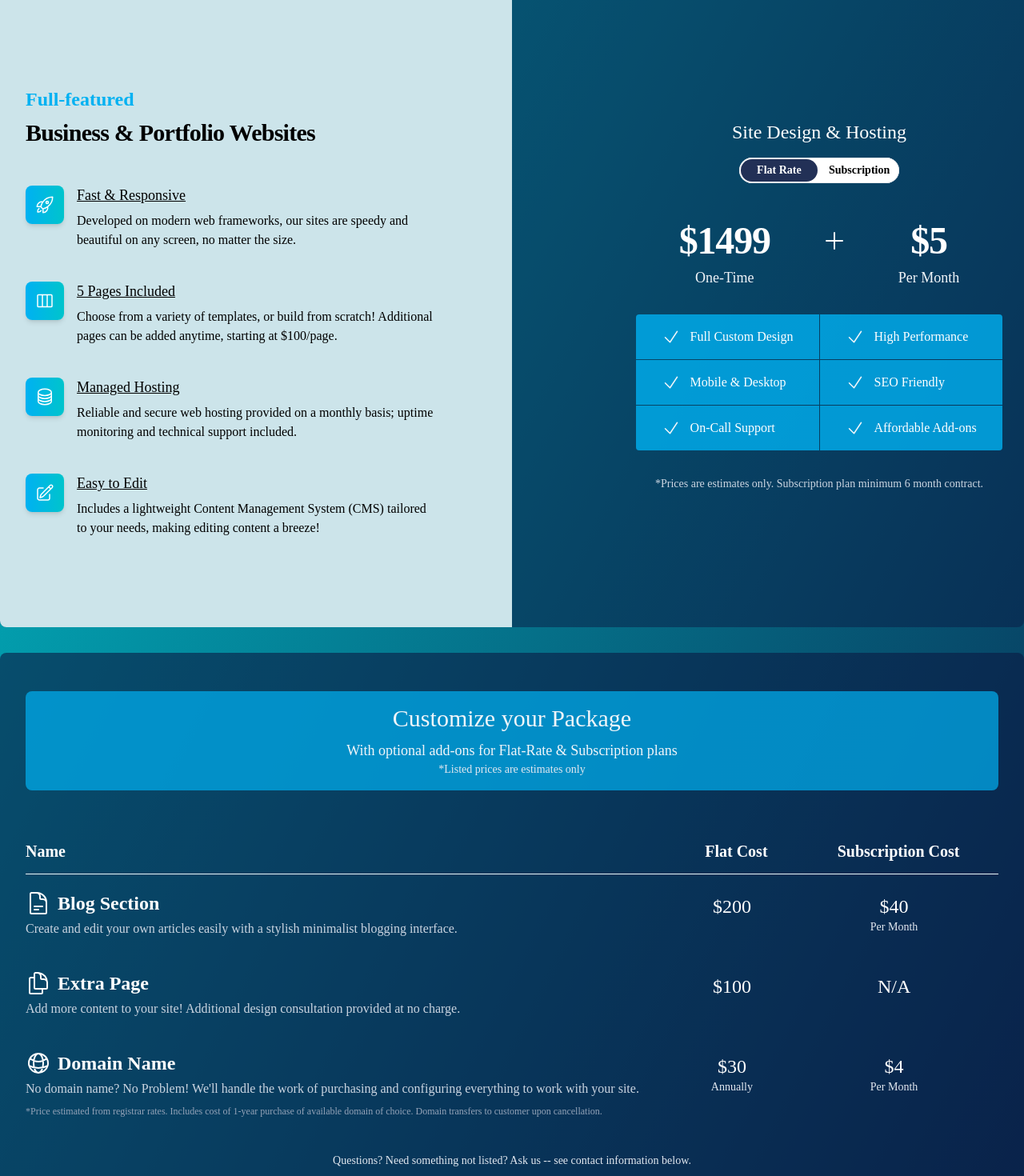
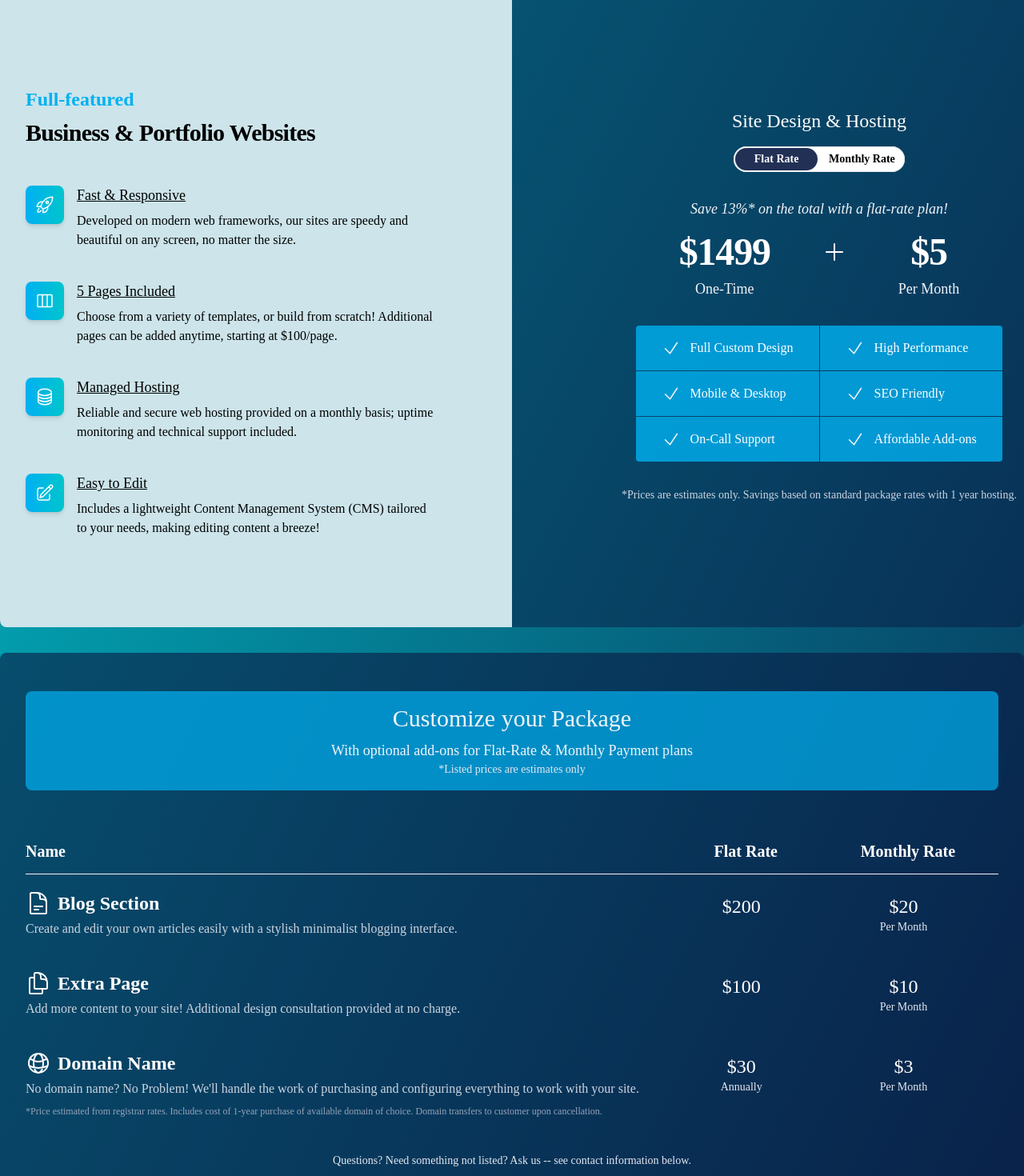
Before and after one commit to PiraTechnics/cerulean-web-studio, a Next.js app: page /pricing in a window 1280 px wide. Shown: the part 380-1850 px from the top of the page at 80% size. Built offline with nearby package versions, Linux system fonts and the light colour scheme.

Commit message:
Pricing updates - monthly rate plan

```diff
--- a/app/data.ts
+++ b/app/data.ts
@@ -274,12 +274,14 @@ export const packagePricing = {
       subLabel1: "One-Time",
       price2: 5,
       subLabel2: "Per Month",
+      desc: "Save 13%* on the total with a flat-rate plan!",
     },
     {
-      value: "subscription",
-      label: "Subscription",
+      value: "monthlyrate",
+      label: "Monthly Rate",
       price1: 149,
       subLabel1: "Per Month",
+      desc: "Pay over time with a 12 month contract!",
     },
   ],
   featureChecklist: [
@@ -304,7 +306,7 @@ export const packagePricing = {
       name: "Blog Section",
       value: "blog",
       price1: 200,
-      price2: 40,
+      price2: 20,
       label2: "Per Month",
       icon: DocumentTextIcon as HeroIcon,
       description:
@@ -314,6 +316,8 @@ export const packagePricing = {
       name: "Extra Page",
       value: "extrapage",
       price1: 100,
+      price2: 10,
+      label2: "Per Month",
       icon: DocumentDuplicateIcon as HeroIcon,
       description:
         "Add more content to your site! Additional design consultation provided at no charge.",
@@ -322,7 +326,7 @@ export const packagePricing = {
       name: "Domain Name",
       value: "manageddomain",
       price1: 30,
-      price2: 4,
+      price2: 3,
       label1: "Annually",
       label2: "Per Month",
       icon: GlobeAltIcon as HeroIcon,
--- a/app/ui/sections/package-addons.tsx
+++ b/app/ui/sections/package-addons.tsx
@@ -9,7 +9,7 @@ export const AddOns = () => {
             Customize your Package
           </h2>
           <p className="mt-2 sm:text-lg text-slate-100">
-            With optional add-ons for Flat-Rate & Subscription plans
+            With optional add-ons for Flat-Rate & Monthly Payment plans
           </p>
           <p className="text-sm text-slate-200">
             *Listed prices are estimates only
@@ -27,10 +27,10 @@ export const AddOns = () => {
                 Name
               </th>
               <th scope="col" className="py-3.5 pl-3 pr-4 text-center sm:pr-0">
-                Flat Cost
+                Flat Rate
               </th>
               <th scope="col" className="py-3.5 pl-3 pr-4 text-center sm:pr-0">
-                Subscription Cost
+                Monthly Rate
               </th>
             </tr>
           </thead>
--- a/app/ui/sections/package-pricing.tsx
+++ b/app/ui/sections/package-pricing.tsx
@@ -13,6 +13,7 @@ type pricingProps = {
     subLabel1: string;
     price2?: number;
     subLabel2?: string;
+    desc: string;
   }>;
 };
 
@@ -26,7 +27,7 @@ export const PackagePricing = ({
   return (
     <div className="px-6 py-16 sm:py-24 lg:flex lg:items-center lg:justify-end lg:bg-none lg:px-0 lg:pl-8">
       <div className="mx-auto w-full max-w-lg space-y-8 lg:mx-0">
-        <div className="mb-8">
+        <div className="">
           <h2 className="text-white text-center text-2xl">{header}</h2>
           <div className="py-4 flex justify-center">
             <RadioGroup
@@ -37,6 +38,7 @@ export const PackagePricing = ({
               <RadioGroup.Label className="sr-only">
                 Payment frequency
               </RadioGroup.Label>
+
               {options.map((option) => (
                 <RadioGroup.Option
                   key={option.value}
@@ -73,8 +75,8 @@ export const PackagePricing = ({
           ))}
         </ul>
         <div className="text-sm text-slate-300 text-center mt-2">
-          *Prices are estimates only. Subscription plan minimum 6 month
-          contract.
+          *Prices are estimates only. Savings based on standard package rates
+          with 1 year hosting.
         </div>
       </div>
     </div>
@@ -89,12 +91,14 @@ type priceProps = {
     subLabel1: string;
     price2?: number;
     subLabel2?: string;
+    desc: string;
   };
 };
 
 const PriceOption = ({ option }: priceProps) => {
   return (
     <div>
+      <h2 className="text-center mb-4 -mt-4 text-lg italic">{option.desc}</h2>
       <h2 className="sr-only">Price</h2>
       <p className="relative flex flex-col sm:flex-row justify-center gap-4 sm:gap-16">
         <span className="flex flex-col text-center">
```
